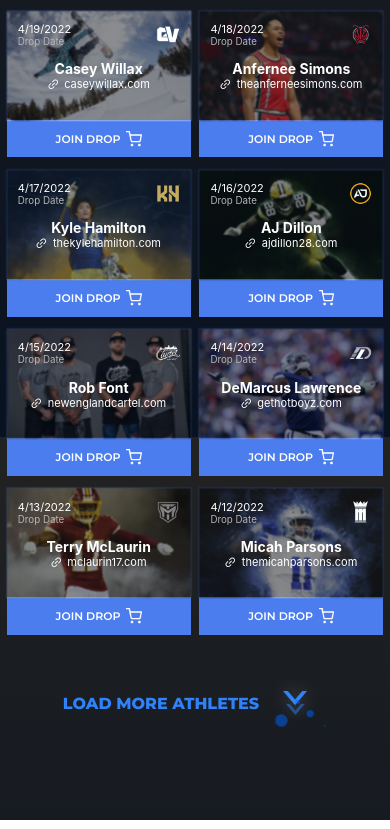
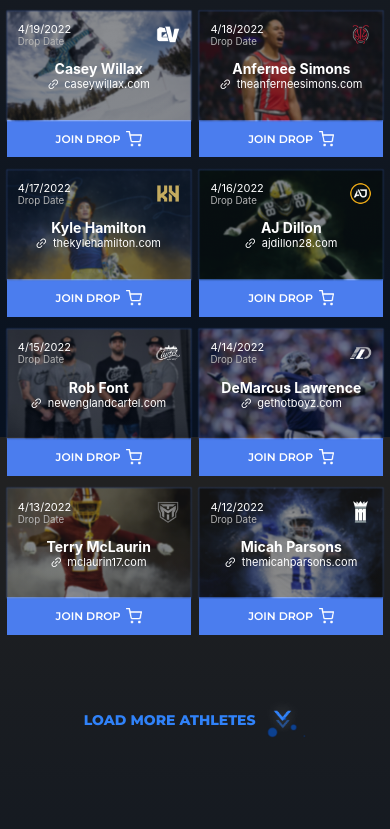
Before and after one commit to dapper-labs-talent/cc_BirmWais_engineering-assignment-frontend, a React (Create React App) app in the folder client/: page / in a window 390 px wide. Shown: the part 407-1236 px from the top of the page. Built offline with nearby package versions, Linux system fonts and the light colour scheme.

Commit message:
Added smooth responsiveness to load more button

```diff
--- a/client/src/styles/cardsMap/cardsMap.css
+++ b/client/src/styles/cardsMap/cardsMap.css
@@ -11,7 +11,7 @@
 }
 .display-athletes .load-more {
   text-align: center;
-  margin-top: 85px;
+  margin-top: 110px;
   margin-bottom: 85px;
 }
 .display-athletes .load-more button {
@@ -34,17 +34,18 @@
   justify-content: center;
   align-items: center;
   margin: auto;
+  font-size: clamp(14px, 3vw, 18px);
 }
 .display-athletes .load-more button span {
   margin-left: 4px;
+}
+.display-athletes .load-more button span img {
+  width: clamp(40px, 12vw, 63px);
 }
 
 @media only screen and (min-width: 760px) {
   .display-athletes .athletes-map {
     grid-template-columns: 1fr 1fr 1fr;
-  }
-  .display-athletes .load-more {
-    margin-top: 85px;
   }
 }
 @media only screen and (min-width: 1150px) {
@@ -52,4 +53,7 @@
     grid-template-columns: 1fr 1fr 1fr 1fr;
     max-width: 1512px;
   }
+  .display-athletes .load-more {
+    margin-top: 85px;
+  }
 }/*# sourceMappingURL=cardsMap.css.map */
--- a/client/src/styles/cardsMap/cardsMap.scss
+++ b/client/src/styles/cardsMap/cardsMap.scss
@@ -18,7 +18,7 @@
 
 	.load-more {
 		text-align: center;
-		margin-top: 85px;
+		margin-top: 110px;
 		margin-bottom: 85px;
 
 		button {
@@ -34,9 +34,14 @@
 			justify-content: center;
 			align-items: center;
 			margin: auto;
+			font-size: clamp(14px, 3vw, 18px);
 
 			span {
 				margin-left: 4px;
+
+				img {
+					width: clamp(40px, 12vw, 63px);
+				}
 			}
 		}
 	}
@@ -48,13 +53,6 @@
 
 		.athletes-map {
 			grid-template-columns: 1fr 1fr 1fr;
-		}
-
-		.load-more {
-			margin-top: 85px;
-
-			button {
-			}
 		}
 	}
 }
@@ -69,10 +67,7 @@
 		}
 
 		.load-more {
-
-			button {
-
-			}
+			margin-top: 85px;
 		}
 	}
 }
```
Also changed, not shown: 1 other file (tests, documents, lock files or other folders).
